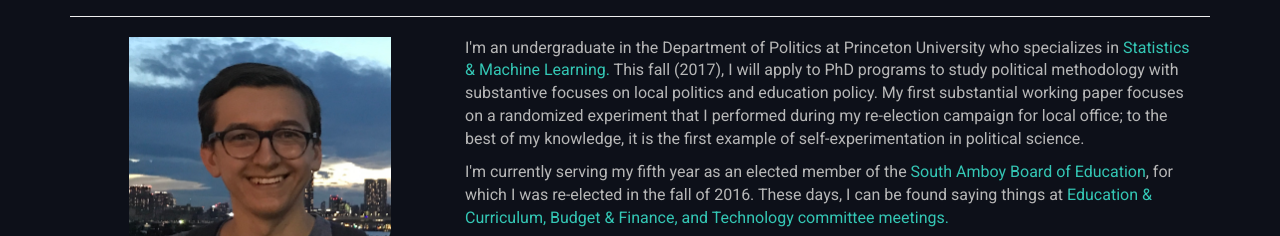
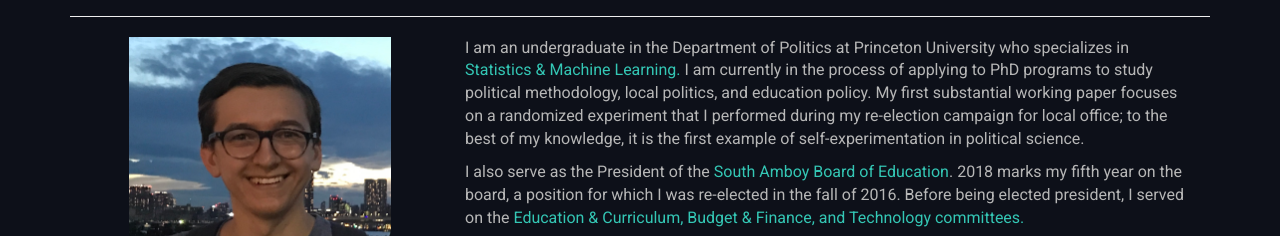
Before and after one commit to tylersimko/tylersimko.github.io, a website: page index.html in a window 1280 px wide. Shown: the part 83-319 px from the top of the page. Drawn offline with Linux system fonts and the light colour scheme.

Commit message:
2018 edits

```diff
--- a/index.html
+++ b/index.html
@@ -51,9 +51,9 @@
         </div>
 
         <div class="col-xs-12 col-sm-12 col-md-8 col-lg-8">
-            <p> I'm an undergraduate in the Department of Politics at Princeton University who specializes in <a href="https://sml.princeton.edu/" target="_blank">Statistics &amp; Machine Learning.</a> This fall  (2017), I will apply to PhD programs to study political methodology with substantive focuses on local politics and education policy. My first substantial working paper focuses on a randomized experiment that I performed during my re-election campaign for local office; to the best of my knowledge, it is the first example of self-experimentation in political science. </p>
+            <p> I am an undergraduate in the Department of Politics at Princeton University who specializes in <a href="https://sml.princeton.edu/" target="_blank">Statistics &amp; Machine Learning.</a> I am currently in the process of applying to PhD programs to study political methodology, local politics, and education policy. My first substantial working paper focuses on a randomized experiment that I performed during my re-election campaign for local office; to the best of my knowledge, it is the first example of self-experimentation in political science. </p>
 
-            <p> I'm currently serving my fifth year as an elected member of the <a href="http://www.sapublicschools.com/"> South Amboy Board of Education</a>, for which I was re-elected in the fall of 2016. These days, I can be found saying things at <a href="http://www.sapublicschools.com/board/minutes">Education &amp; Curriculum, Budget &amp; Finance, and Technology committee meetings. </a> </p>
+            <p> I also serve as the President of the <a href="http://www.sapublicschools.com/"> South Amboy Board of Education</a>. 2018 marks my fifth year on the board, a position for which I was re-elected in the fall of 2016. Before being elected president, I served on the <a href="http://www.sapublicschools.com/board/minutes">Education &amp; Curriculum, Budget &amp; Finance, and Technology committees. </a> </p>
 
             <p> I spend a lot of my time working as a researcher, most recently at <a href="https://www.princeton.edu/news/2017/05/04/twelve-princeton-students-selected-international-streicker-fellows">The University of Tokyo</a>. Most of this involves programming in R / Python and trying to understand some math. Over the summers at Princeton I serve on the teaching staff for <a href="https://registrar.princeton.edu/course-offerings/summer/course_details.xml?courseid=012511&term=1181"> POL245: Visualizing Data</a>, during which we teach incoming freshman R programming, basic causal inference, and introductory statistics in six weeks (really!).</p>
 
```
